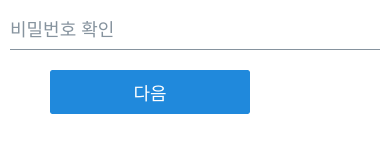
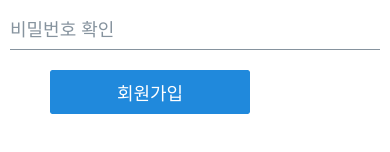
Before and after one commit to Subiniiie/Freuse, a React Native app in the folder Front/: screen /SignUp in a window 390 px wide. Shown: the part 208-360 px from the top of the page. Built offline with nearby package versions, Linux system fonts and the light colour scheme.

Commit message:
회원가입 버튼 수정

```diff
--- a/Front/src/components/molecules/Auth/SignUpBtns.tsx
+++ b/Front/src/components/molecules/Auth/SignUpBtns.tsx
@@ -4,11 +4,8 @@ import SignUpInputBtn from '../../atoms/Auth/SignUpInputBtn';
 import SignUpSubmitBtn from '../../atoms/Auth/SignUpSubmitBtn';
 
 export default function SignUpBtns() {
-    const { submitSignUp } = useSignUp();
 
     return (
-        <>
-            {submitSignUp ? <SignUpSubmitBtn /> : <SignUpInputBtn />}
-        </>
+         <SignUpSubmitBtn />
     )
 }
```
